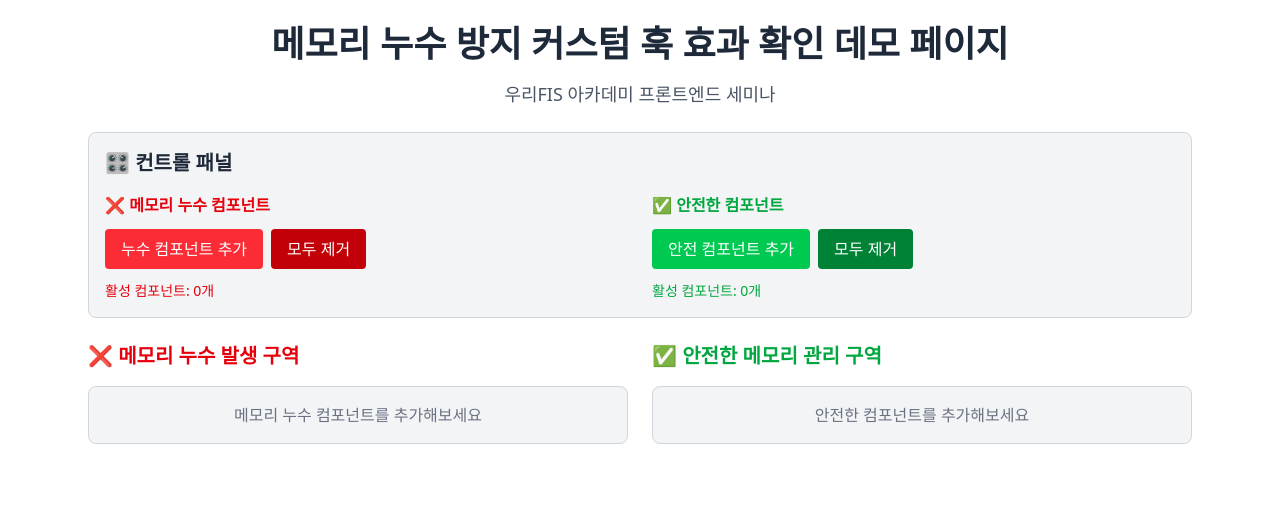
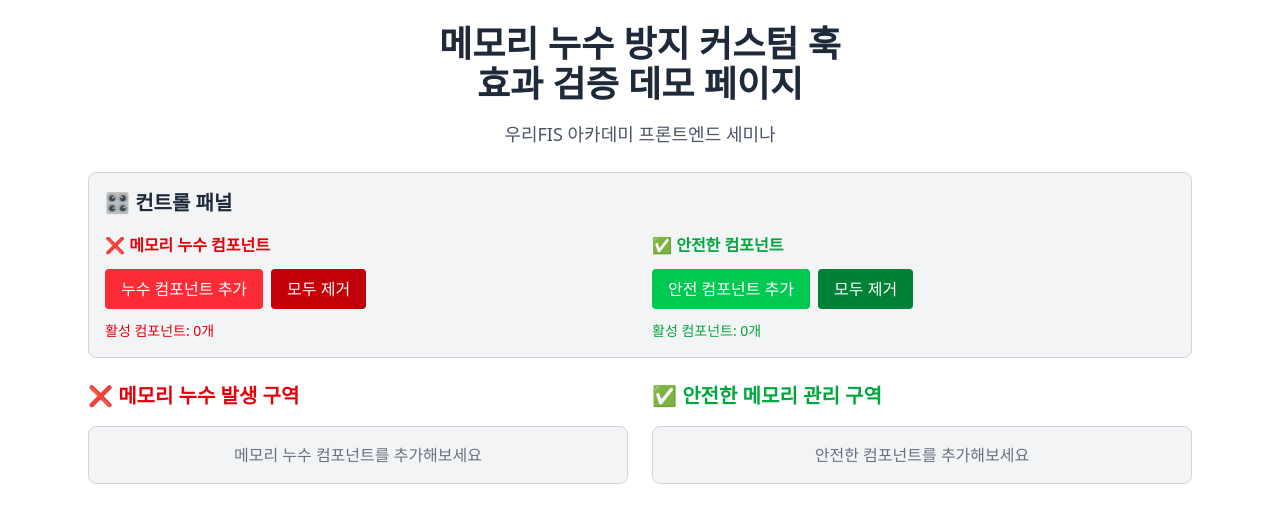
Before and after one commit to ye0ngeun/react-leakguard-hooks-demo, a React (Vite) app: page / in a window 1280 px wide. Shown: the top 522 px of the page. Built offline with nearby package versions, Linux system fonts and the light colour scheme.

Commit message:
chore: h1 content 변경

```diff
--- a/src/App.jsx
+++ b/src/App.jsx
@@ -55,7 +55,8 @@ const MemoryLeakDemo = () => {
     <div className="max-w-6xl mx-auto p-6 space-y-6">
       <div className="text-center">
         <h1 className="text-4xl font-bold text-gray-800 mb-4">
-          메모리 누수 방지 커스텀 훅 효과 확인 데모 페이지
+          메모리 누수 방지 커스텀 훅<br/>
+          효과 검증 데모 페이지
         </h1>
         <p className="text-gray-600 text-lg">
           우리FIS 아카데미 프론트엔드 세미나
```
